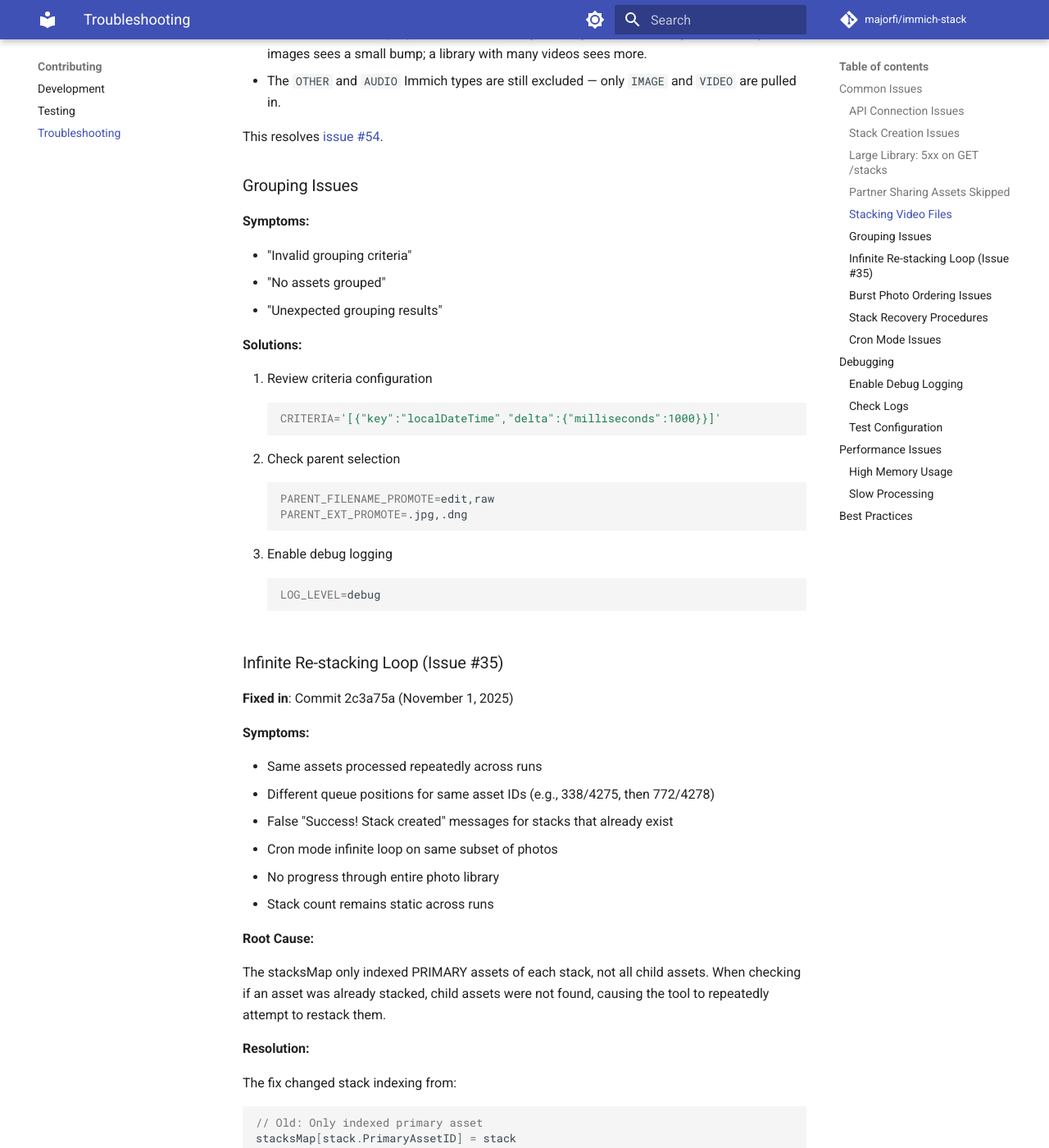
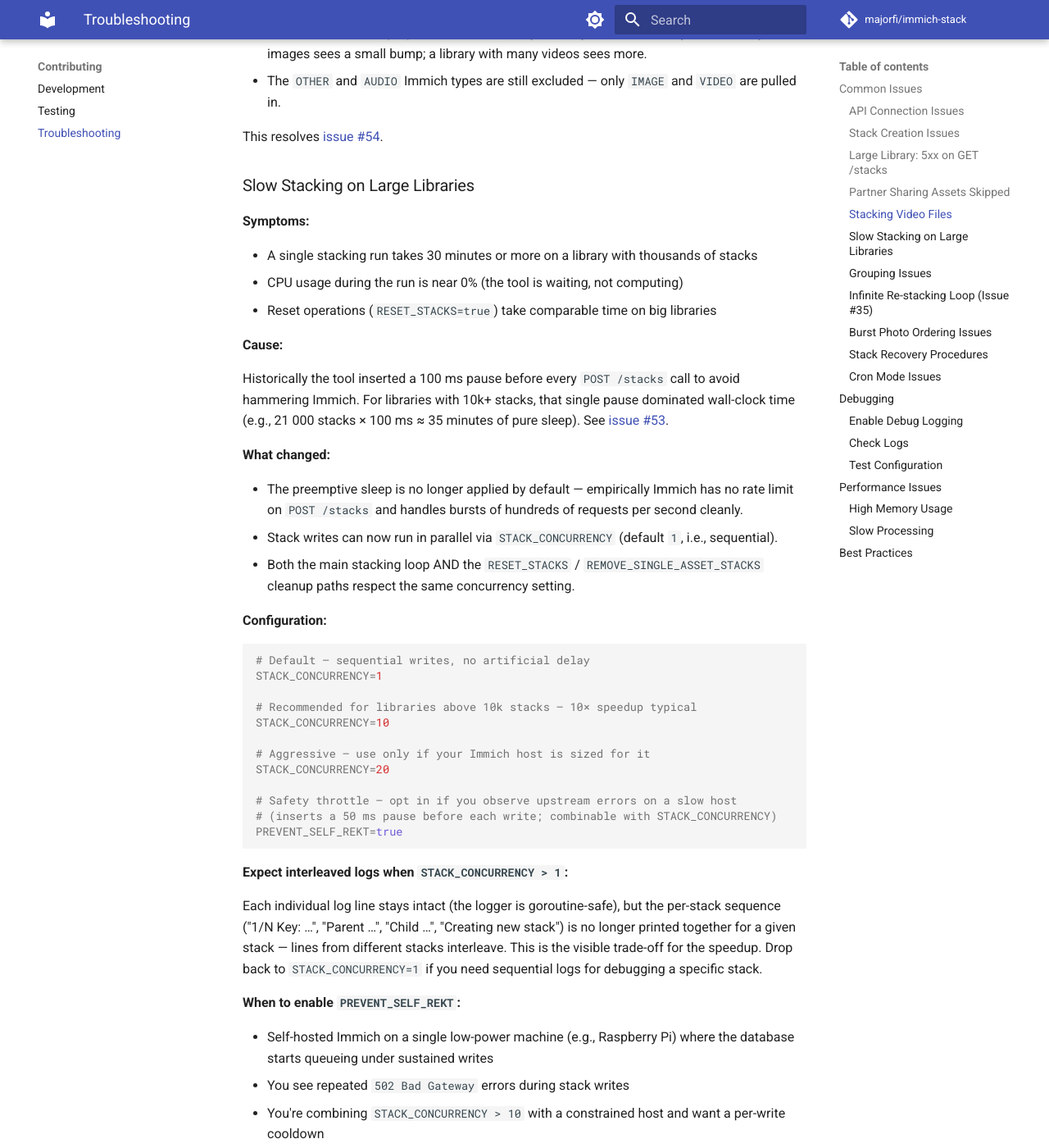
Before and after one commit to Majorfi/immich-stack, an MkDocs documentation site: the page built from docs/troubleshooting.md, in a window 1280 px wide and 1400 px high, scrolled down 4055 px. Shown: the whole window at 82% size. Built offline with MkDocs 1.6.1 and Material for MkDocs 9.7.7, drawn with Linux system fonts in a browser that asks for light colours; comment, search, counter and statistics services are not loaded.

Commit message:
docs: add performance tuning guide for large libraries
Document the new concurrency features in troubleshooting:

- Explains why historical 100ms sleep caused 35+ minute hangs on 21k stacks
- Configuration examples for sequential (1), recommended (10), and aggressive (20) concurrency
- Guidance on when to enable PREVENT_SELF_REKT for rate-constrained hosts
- Warning about interleaved logs when concurrency > 1

Closes issue #53.

Change-Type: docs
Scope: docs

````diff
--- a/docs/troubleshooting.md
+++ b/docs/troubleshooting.md
@@ -172,6 +172,61 @@
 
 This resolves [issue #54](https://github.com/Majorfi/immich-stack/issues/54).
 
+### Slow Stacking on Large Libraries
+
+**Symptoms:**
+
+- A single stacking run takes 30 minutes or more on a library with thousands of stacks
+- CPU usage during the run is near 0% (the tool is waiting, not computing)
+- Reset operations (`RESET_STACKS=true`) take comparable time on big libraries
+
+**Cause:**
+
+Historically the tool inserted a 100 ms pause before every `POST /stacks` call to avoid
+hammering Immich. For libraries with 10k+ stacks, that single pause dominated wall-clock
+time (e.g., 21 000 stacks × 100 ms ≈ 35 minutes of pure sleep). See [issue #53](https://github.com/Majorfi/immich-stack/issues/53).
+
+**What changed:**
+
+- The preemptive sleep is no longer applied by default — empirically Immich has no rate
+  limit on `POST /stacks` and handles bursts of hundreds of requests per second cleanly.
+- Stack writes can now run in parallel via `STACK_CONCURRENCY` (default `1`, i.e., sequential).
+- Both the main stacking loop AND the `RESET_STACKS` / `REMOVE_SINGLE_ASSET_STACKS` cleanup
+  paths respect the same concurrency setting.
+
+**Configuration:**
+
+```sh
+# Default — sequential writes, no artificial delay
+STACK_CONCURRENCY=1
+
+# Recommended for libraries above 10k stacks — 10× speedup typical
+STACK_CONCURRENCY=10
+
+# Aggressive — use only if your Immich host is sized for it
+STACK_CONCURRENCY=20
+
+# Safety throttle — opt in if you observe upstream errors on a slow host
+# (inserts a 50 ms pause before each write; combinable with STACK_CONCURRENCY)
+PREVENT_SELF_REKT=true
+```
+
+**Expect interleaved logs when `STACK_CONCURRENCY > 1`:**
+
+Each individual log line stays intact (the logger is goroutine-safe), but the per-stack
+sequence ("1/N Key: …", "Parent …", "Child …", "Creating new stack") is no longer printed
+together for a given stack — lines from different stacks interleave. This is the visible
+trade-off for the speedup. Drop back to `STACK_CONCURRENCY=1` if you need sequential logs
+for debugging a specific stack.
+
+**When to enable `PREVENT_SELF_REKT`:**
+
+- Self-hosted Immich on a single low-power machine (e.g., Raspberry Pi) where the database
+  starts queueing under sustained writes
+- You see repeated `502 Bad Gateway` errors during stack writes
+- You're combining `STACK_CONCURRENCY > 10` with a constrained host and want a per-write
+  cooldown
+
 ### Grouping Issues
 
 **Symptoms:**
@@ -299,6 +354,7 @@
    ```
 
 1. Files with numbers beyond your promote list are handled automatically:
+
    - If you specify `0000,0001,0002,0003` but have files up to `0999`, they will be sorted correctly at position 999
 
 1. Understanding `sequence:X` behavior:
@@ -473,16 +529,19 @@
 ## Best Practices
 
 1. **Testing**
+
    - Always use dry run mode first
    - Test with small asset sets
    - Verify criteria before production
 
 1. **Monitoring**
+
    - Enable debug logging
    - Monitor resource usage
    - Check operation results
 
 1. **Maintenance**
+
    - Regular stack cleanup
    - API key rotation
    - Configuration review
````
